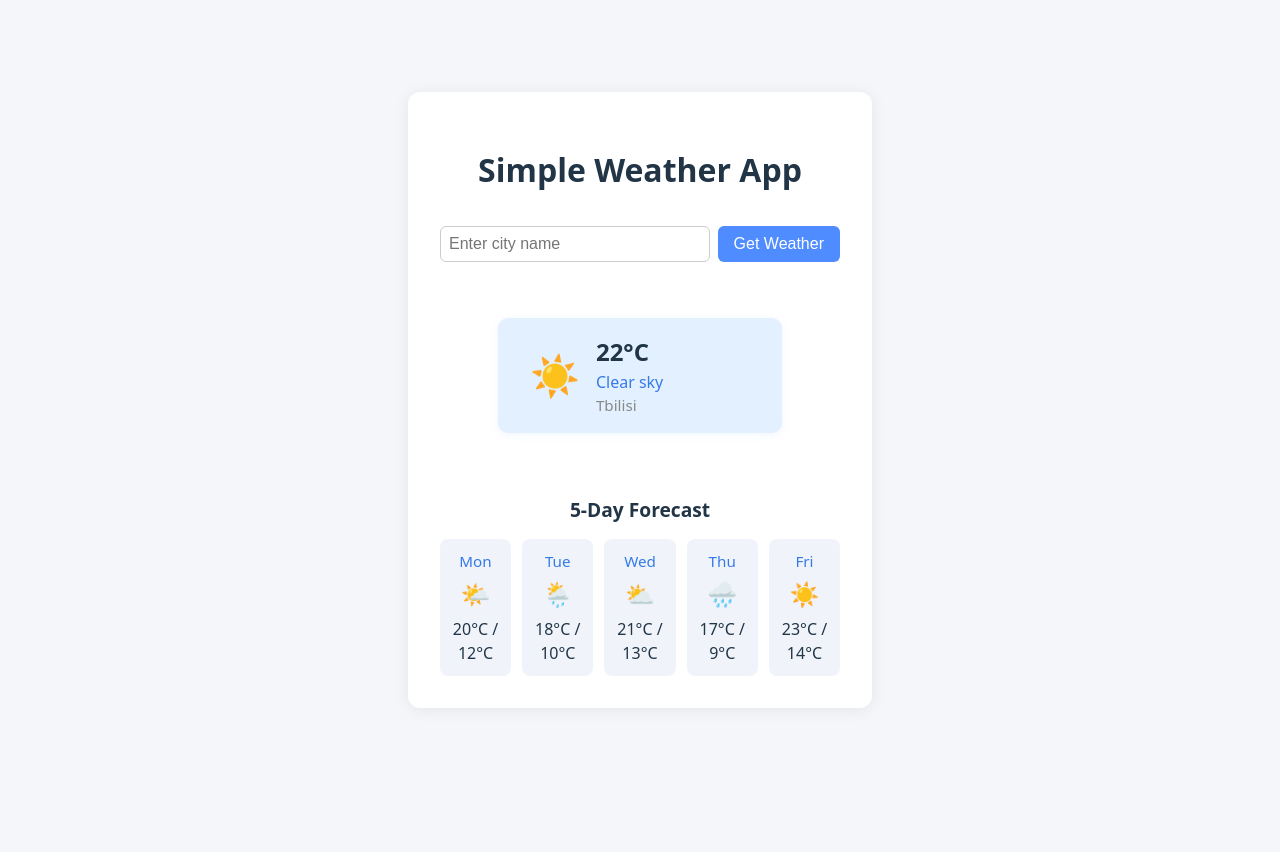
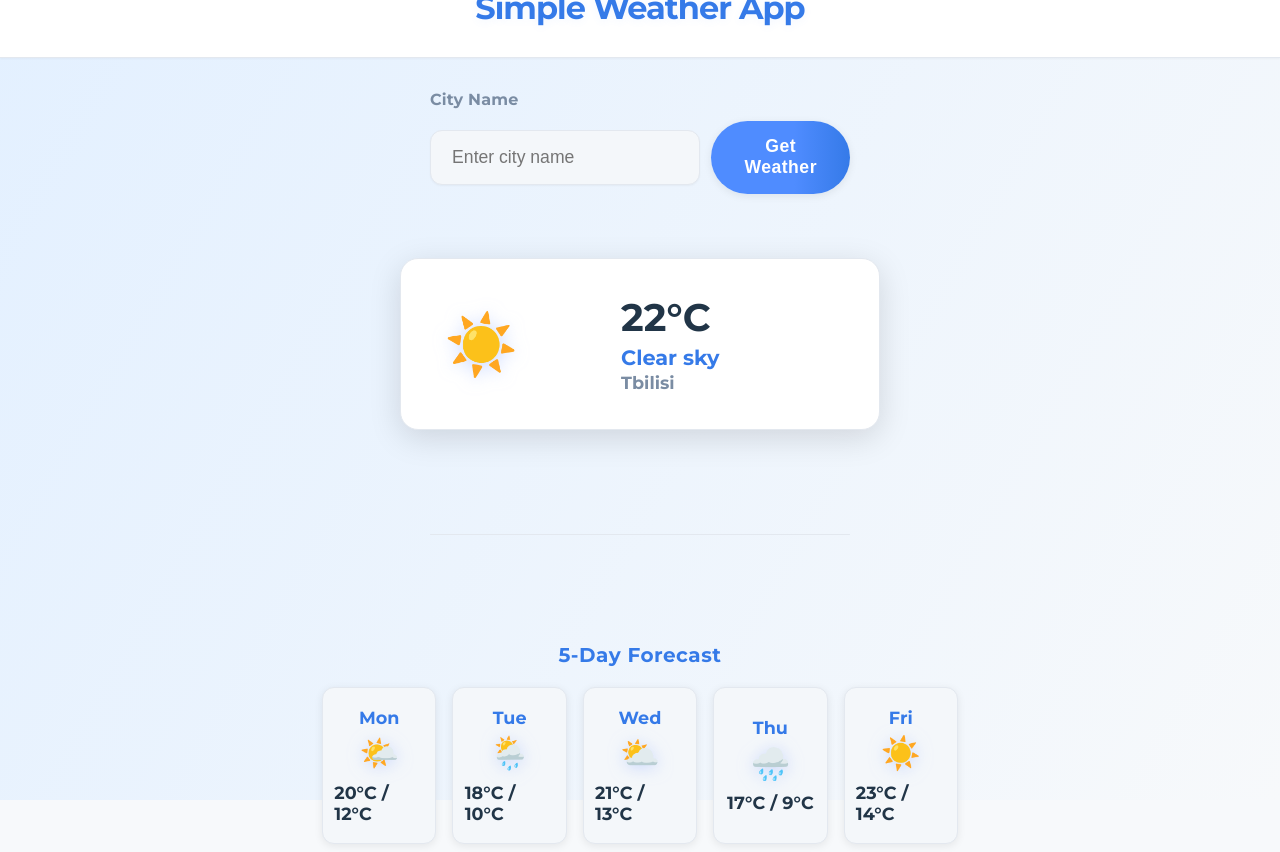
Before and after one commit to tsotne01/weather-app-10x, a website built with Vite: page index.html in a window 1280 px wide. Before the commit the page ends 800 px from the top, so only its background shows below. Built offline with nearby package versions, Linux system fonts and the light colour scheme.

Commit message:
Refine UI

```diff
--- a/index.html
+++ b/index.html
@@ -11,9 +11,12 @@
         <h1>Simple Weather App</h1>
       </header>
       <main>
-        <form id="weather-form">
-          <input type="text" id="city-input" placeholder="Enter city name" required />
-          <button type="submit">Get Weather</button>
+        <form id="weather-form" class="form-group">
+          <label for="city-input">City Name</label>
+          <div class="input-row">
+            <input type="text" id="city-input" placeholder="Enter city name" required />
+            <button type="submit">Get Weather</button>
+          </div>
         </form>
         <section id="current-weather">
           <div class="weather-card">
@@ -25,6 +28,7 @@
             </div>
           </div>
         </section>
+        <div class="divider"></div>
         <section id="forecast">
           <h2>5-Day Forecast</h2>
           <div class="forecast-cards">
--- a/src/style.css
+++ b/src/style.css
@@ -1,161 +1,323 @@
+@import url('https://fonts.googleapis.com/css2?family=Montserrat:wght@700&display=swap');
+
 :root {
-  font-family: system-ui, Avenir, Helvetica, Arial, sans-serif;
-  line-height: 1.5;
-  font-weight: 400;
-  color: #213547;
-  background-color: #f5f6fa;
+  --font-main: 'Montserrat', system-ui, Avenir, Helvetica, Arial, sans-serif;
+  --font-size-base: 16px;
+  --font-size-lg: 1.25rem;
+  --font-size-xl: 2rem;
+  --radius: 12px;
+  --radius-lg: 18px;
+  --radius-pill: 999px;
+  --shadow-xs: 0 1px 2px rgba(0,0,0,0.04);
+  --shadow-sm: 0 2px 8px rgba(0,0,0,0.08);
+  --shadow-md: 0 4px 24px rgba(0,0,0,0.10);
+  --shadow-lg: 0 8px 32px rgba(0,0,0,0.13);
+  --primary: #4f8cff;
+  --primary-dark: #357ae8;
+  --primary-light: #e3f0ff;
+  --bg: #f7f9fb;
+  --bg-card: #fff;
+  --bg-card-alt: #f4f7fa;
+  --border: #e3e8ef;
+  --border-strong: #b3c2d1;
+  --text: #213547;
+  --text-muted: #7a8ca3;
+  --focus: #ffb700;
 }
 
+html, body {
+  height: 100%;
+  font-family: var(--font-main);
+  font-size: var(--font-size-base);
+  background: var(--bg);
+}
 body {
+  min-height: 100vh;
+  min-width: 100vw;
+  width: 100vw;
+  height: 100vh;
   margin: 0;
   display: flex;
-  place-items: center;
-  min-width: 320px;
-  min-height: 100vh;
-  background: #f5f6fa;
+  align-items: center;
+  justify-content: center;
+  background: linear-gradient(120deg, #e3f0ff 0%, #f7f9fb 100%);
+  overflow-x: hidden;
 }
 
 #app {
-  max-width: 400px;
-  margin: 0 auto;
-  padding: 2rem;
+  width: 100vw;
+  min-height: 100vh;
+  max-width: 100vw;
+  min-width: 100vw;
+  box-sizing: border-box;
+  margin: 0;
+  padding: 0;
+  display: flex;
+  flex-direction: column;
+  align-items: center;
+  justify-content: flex-start;
+  background: transparent;
+}
+
+header {
+  width: 100%;
   text-align: center;
-  background: #fff;
-  border-radius: 12px;
-  box-shadow: 0 2px 16px rgba(0,0,0,0.07);
+  background: var(--bg-card);
+  box-shadow: var(--shadow-xs);
+  padding: 2.5em 0 1.5em 0;
+  border-bottom: 1.5px solid var(--border);
+  margin-bottom: 2em;
 }
 
 h1 {
-  font-size: 2em;
-  margin-bottom: 1em;
+  font-family: var(--font-main);
+  font-size: var(--font-size-xl);
+  margin: 0 0 0.2em 0;
+  letter-spacing: -1px;
+  color: var(--primary-dark);
+  text-shadow: 0 2px 8px rgba(79,140,255,0.07);
+  text-align: center;
+  width: 100%;
+  font-weight: 700;
 }
 
-form {
+main {
+  width: 100%;
+  max-width: 480px;
   display: flex;
-  gap: 0.5em;
-  margin-bottom: 1.5em;
+  flex-direction: column;
+  gap: 2.5em;
+  align-items: center;
+  justify-content: center;
 }
 
+.form-group {
+  width: 100%;
+  max-width: 420px;
+  margin: 0 auto 1.5em auto;
+  display: flex;
+  flex-direction: column;
+  gap: 0.5em;
+  align-items: stretch;
+}
+label {
+  font-size: 1em;
+  color: var(--text-muted);
+  margin-bottom: 0.2em;
+  font-weight: 500;
+  letter-spacing: 0.2px;
+}
+.input-row {
+  display: flex;
+  gap: 0.7em;
+  align-items: center;
+}
 input[type="text"] {
   flex: 1;
-  padding: 0.5em;
-  border: 1px solid #ccc;
-  border-radius: 6px;
-  font-size: 1em;
+  padding: 0.9em 1.2em;
+  border: 1.5px solid var(--border);
+  border-radius: var(--radius);
+  font-size: 1.1em;
+  background: var(--bg-card-alt);
+  transition: border 0.2s, box-shadow 0.2s;
+  box-shadow: var(--shadow-xs);
+}
+input[type="text"]:focus {
+  outline: none;
+  border-color: var(--primary);
+  box-shadow: 0 0 0 2px #b3d1ff;
 }
 
 button {
-  padding: 0.5em 1em;
+  padding: 0.9em 1.7em;
   border: none;
-  border-radius: 6px;
-  background: #4f8cff;
+  border-radius: var(--radius-pill);
+  background: linear-gradient(90deg, var(--primary) 60%, var(--primary-dark) 100%);
   color: #fff;
-  font-size: 1em;
+  font-size: 1.1em;
+  font-weight: 700;
   cursor: pointer;
-  transition: background 0.2s;
+  transition: background 0.2s, box-shadow 0.2s, transform 0.1s;
+  box-shadow: var(--shadow-sm);
+  letter-spacing: 0.5px;
+  min-width: 110px;
+  min-height: 44px;
+  display: inline-flex;
+  align-items: center;
+  justify-content: center;
 }
-button:hover {
-  background: #357ae8;
+button:hover, button:focus {
+  background: linear-gradient(90deg, var(--primary-dark) 60%, var(--primary) 100%);
+  box-shadow: var(--shadow-md);
+  transform: translateY(-2px) scale(1.03);
 }
-
-#weather-result {
-  min-height: 2em;
-  font-size: 1.1em;
-}
-
-header {
-  margin-bottom: 1.5em;
-}
-
-main {
-  display: flex;
-  flex-direction: column;
-  gap: 2em;
+button:focus {
+  outline: 2px solid var(--focus);
+  outline-offset: 2px;
 }
 
 #current-weather {
   display: flex;
   justify-content: center;
+  width: 100%;
 }
 
 .weather-card {
+  width: 100%;
+  max-width: 420px;
+  margin: 0 auto 2em auto;
+  border-radius: var(--radius-lg);
+  background: var(--bg-card);
+  box-shadow: var(--shadow-lg);
+  padding: 2.2em 2.7em;
+  gap: 2em;
   display: flex;
   align-items: center;
-  gap: 1em;
-  background: #e3f0ff;
-  border-radius: 10px;
-  padding: 1em 2em;
-  box-shadow: 0 2px 8px rgba(79,140,255,0.08);
-  min-width: 220px;
+  border: 1.5px solid var(--border);
+  transition: box-shadow 0.2s, transform 0.2s;
+}
+.weather-card:hover, .weather-card:focus-within {
+  box-shadow: 0 12px 36px rgba(79,140,255,0.18);
+  transform: translateY(-2px) scale(1.01);
 }
 .weather-icon-placeholder {
-  font-size: 2.5em;
+  font-size: 3.7em;
+  margin-right: 1.2em;
+  filter: drop-shadow(0 2px 8px #a8c0ff88);
 }
 .weather-info {
   text-align: left;
 }
 .weather-info .temp {
-  font-size: 1.5em;
+  font-size: 2.4em;
   font-weight: bold;
+  margin-bottom: 0.1em;
+  color: var(--text);
 }
 .weather-info .desc {
-  color: #357ae8;
-  font-size: 1em;
+  font-size: 1.3em;
+  color: var(--primary-dark);
+  margin-bottom: 0.1em;
+  font-weight: 500;
 }
 .weather-info .city {
-  font-size: 0.95em;
-  color: #888;
+  font-size: 1.1em;
+  color: var(--text-muted);
+}
+
+.divider {
+  width: 100%;
+  max-width: 420px;
+  height: 1.5px;
+  background: var(--border);
+  margin: 2em auto 2em auto;
+  border-radius: 1px;
 }
 
 #forecast {
-  margin-top: 1em;
+  width: 100%;
+  max-width: 480px;
+  margin: 0 auto 0 auto;
+  padding-top: 1.2em;
+  display: flex;
+  flex-direction: column;
+  align-items: center;
 }
 #forecast h2 {
-  font-size: 1.2em;
-  margin-bottom: 0.7em;
+  font-size: var(--font-size-lg);
+  margin-bottom: 1em;
+  color: var(--primary-dark);
+  letter-spacing: 0.5px;
+  font-family: var(--font-main);
+  text-align: center;
+  font-weight: 700;
 }
 .forecast-cards {
   display: grid;
   grid-template-columns: repeat(5, 1fr);
-  gap: 0.7em;
+  gap: 1em;
+  padding-bottom: 0.5em;
+  overflow-x: unset;
+  scroll-behavior: unset;
+  justify-items: center;
+  justify-content: center;
+}
+.forecast-cards::-webkit-scrollbar {
+  display: none;
+}
+@media (max-width: 900px) {
+  .forecast-cards {
+    grid-template-columns: repeat(3, 1fr);
+  }
+}
+@media (max-width: 600px) {
+  .forecast-cards {
+    grid-template-columns: repeat(2, 1fr);
+    gap: 0.5em;
+    padding-bottom: 0.5em;
+  }
 }
 .forecast-card {
-  background: #f0f4fa;
-  border-radius: 8px;
-  padding: 0.7em 0.3em;
+  min-width: 90px;
+  min-height: 120px;
+  background: var(--bg-card-alt);
+  border-radius: var(--radius);
+  box-shadow: var(--shadow-sm);
   display: flex;
   flex-direction: column;
   align-items: center;
+  justify-content: center;
+  padding: 1.1em 0.7em;
+  border: 1.5px solid var(--border);
   transition: transform 0.2s, box-shadow 0.2s;
+  animation: fadeIn 0.7s;
 }
-.forecast-card:hover {
-  transform: translateY(-4px) scale(1.04);
-  box-shadow: 0 4px 16px rgba(79,140,255,0.13);
+.forecast-card:hover, .forecast-card:focus {
+  transform: translateY(-6px) scale(1.08);
+  box-shadow: var(--shadow-md);
+  border-color: var(--primary);
 }
 .forecast-date {
-  font-size: 0.95em;
-  color: #357ae8;
-  margin-bottom: 0.2em;
+  font-size: 1.1em;
+  margin-bottom: 0.3em;
+  color: var(--primary-dark);
+  font-weight: 600;
 }
 .forecast-icon {
-  font-size: 1.5em;
-  margin-bottom: 0.2em;
+  font-size: 2em;
+  margin-bottom: 0.3em;
+  filter: drop-shadow(0 2px 8px #a8c0ff88);
 }
 .forecast-temp {
-  font-size: 1em;
-  color: #213547;
+  font-size: 1.1em;
+  color: var(--text);
 }
 
 @media (max-width: 600px) {
-  #app {
-    padding: 1em;
+  #app, main, #forecast {
+    max-width: 100vw;
+    min-width: 0;
+    padding: 0 0.5em;
   }
   .weather-card {
-    flex-direction: column;
-    padding: 1em;
-    min-width: 0;
+    padding: 1.2em 0.7em;
+    gap: 1em;
   }
   .forecast-cards {
-    grid-template-columns: repeat(2, 1fr);
+    gap: 0.5em;
+    padding-bottom: 0.5em;
+  }
+  .forecast-card {
+    min-width: 70px;
+    min-height: 90px;
+    padding: 0.7em 0.2em;
+  }
+  h1 {
+    font-size: 1.1em;
   }
 }
+
+@keyframes fadeIn {
+  from { opacity: 0; transform: translateY(20px); }
+  to { opacity: 1; transform: none; }
+}
```
